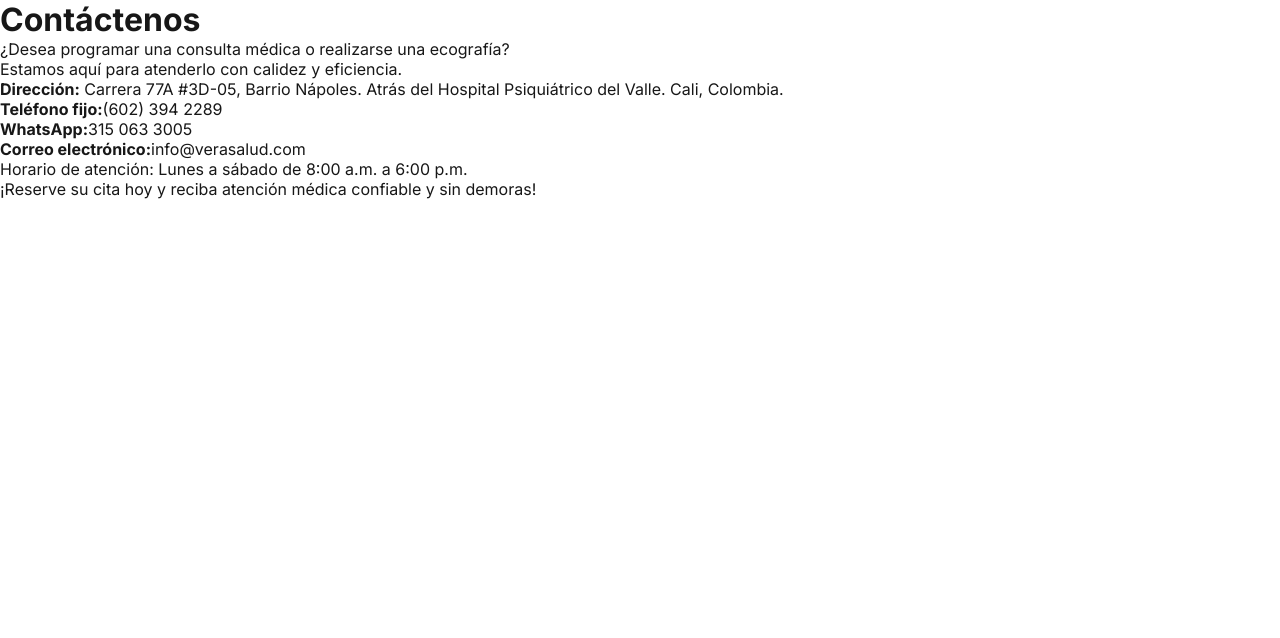
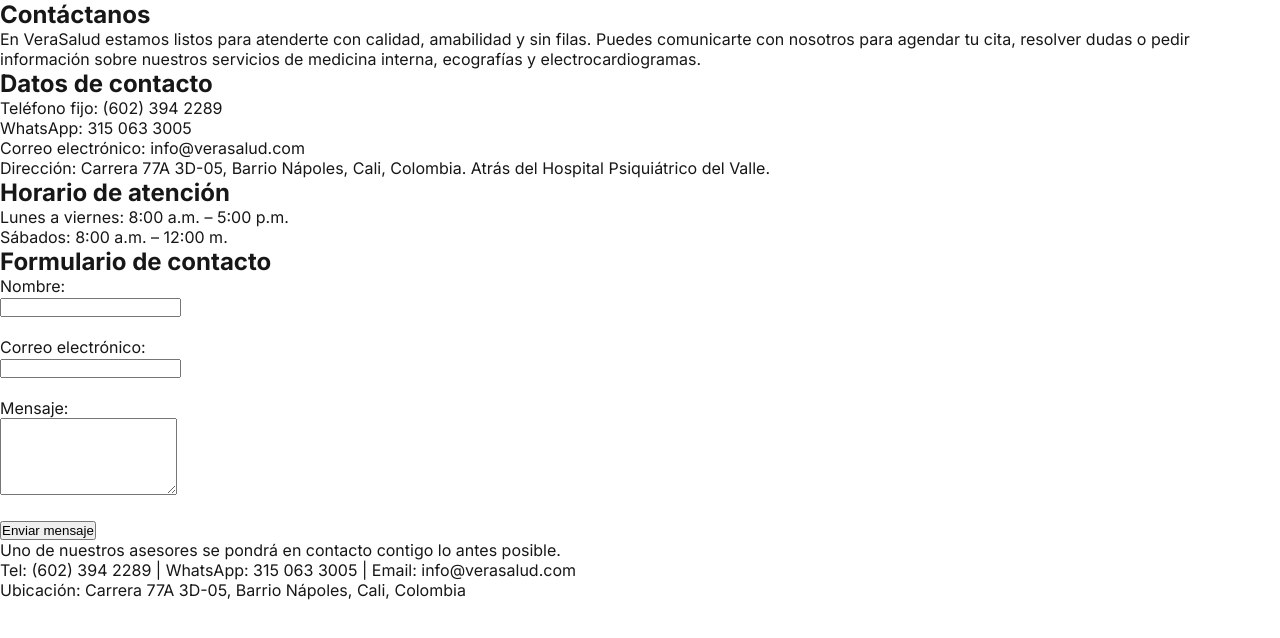
Before and after one commit to gstvgrc/verasalud-website, a Next.js app: page /contacto in a window 1280 px wide. Shown: the top 638 px of the page. Built offline with nearby package versions, Linux system fonts and the light colour scheme.

Commit message:
Update contacto page with new contact information

```diff
--- a/app/contacto/page.js
+++ b/app/contacto/page.js
@@ -1,42 +1,47 @@
-import { Metadata } from "next";
-import Head from "next/head";
-
 export const metadata = {
-  title: "Contáctenos | VeraSalud Cali",
-  description: "Agende su cita médica en VeraSalud. Estamos ubicados en Cali. Comuníquese con nosotros para consultas, ecografías y electrocardiogramas.",
+  title: "Contáctanos | VeraSalud Cali",
+  description: "Agenda tu cita médica en VeraSalud. Atención especializada en medicina interna, ecografías y electrocardiogramas en Cali, sin demoras. Llama o escríbenos.",
 };
 
 export default function ContactoPage() {
   return (
-    <>
-      <Head>
-        <link rel="canonical" href="https://verasalud.com/contacto" />
-      </Head>
-      <main>
-        <h1>Contáctenos</h1>
-        <p>¿Desea programar una consulta médica o realizarse una ecografía?</p>
-        <p>Estamos aquí para atenderlo con calidez y eficiencia.</p>
+    <main>
+      <section>
+        <h1>Contáctanos</h1>
+        <p>En VeraSalud estamos listos para atenderte con calidad, amabilidad y sin filas. Puedes comunicarte con nosotros para agendar tu cita, resolver dudas o pedir información sobre nuestros servicios de medicina interna, ecografías y electrocardiogramas.</p>
+
+        <h2>Datos de contacto</h2>
         <ul>
-          <li>
-            <strong>Dirección:</strong> Carrera 77A #3D-05, Barrio Nápoles. Atrás
-            del Hospital Psiquiátrico del Valle. Cali, Colombia.
-          </li>
-          <li>
-            <strong>Teléfono fijo:</strong>
-            <a href="tel:+576023942289">(602) 394 2289</a>
-          </li>
-          <li>
-            <strong>WhatsApp:</strong>
-            <a href="https://wa.me/573150633005" target="_blank" rel="noopener noreferrer">315 063 3005</a>
-          </li>
-          <li>
-            <strong>Correo electrónico:</strong>
-            <a href="mailto:info@verasalud.com">info@verasalud.com</a>
-          </li>
+          <li>Teléfono fijo: (602) 394 2289</li>
+          <li>WhatsApp: 315 063 3005</li>
+          <li>Correo electrónico: info@verasalud.com</li>
+          <li>Dirección: Carrera 77A 3D-05, Barrio Nápoles, Cali, Colombia. Atrás del Hospital Psiquiátrico del Valle.</li>
         </ul>
-        <p>Horario de atención: Lunes a sábado de 8:00 a.m. a 6:00 p.m.</p>
-        <p>¡Reserve su cita hoy y reciba atención médica confiable y sin demoras!</p>
-      </main>
-    </>
+
+        <h2>Horario de atención</h2>
+        <p>Lunes a viernes: 8:00 a.m. – 5:00 p.m.<br />Sábados: 8:00 a.m. – 12:00 m.</p>
+
+        <h2>Formulario de contacto</h2>
+        <form>
+          <label htmlFor="nombre">Nombre:</label><br />
+          <input type="text" id="nombre" name="nombre" required /><br /><br />
+
+          <label htmlFor="correo">Correo electrónico:</label><br />
+          <input type="email" id="correo" name="correo" required /><br /><br />
+
+          <label htmlFor="mensaje">Mensaje:</label><br />
+          <textarea id="mensaje" name="mensaje" rows="5" required></textarea><br /><br />
+
+          <button type="submit">Enviar mensaje</button>
+        </form>
+
+        <p>Uno de nuestros asesores se pondrá en contacto contigo lo antes posible.</p>
+      </section>
+
+      <footer>
+        <p>Tel: (602) 394 2289 | WhatsApp: 315 063 3005 | Email: info@verasalud.com</p>
+        <p>Ubicación: Carrera 77A 3D-05, Barrio Nápoles, Cali, Colombia</p>
+      </footer>
+    </main>
   );
 }
```
